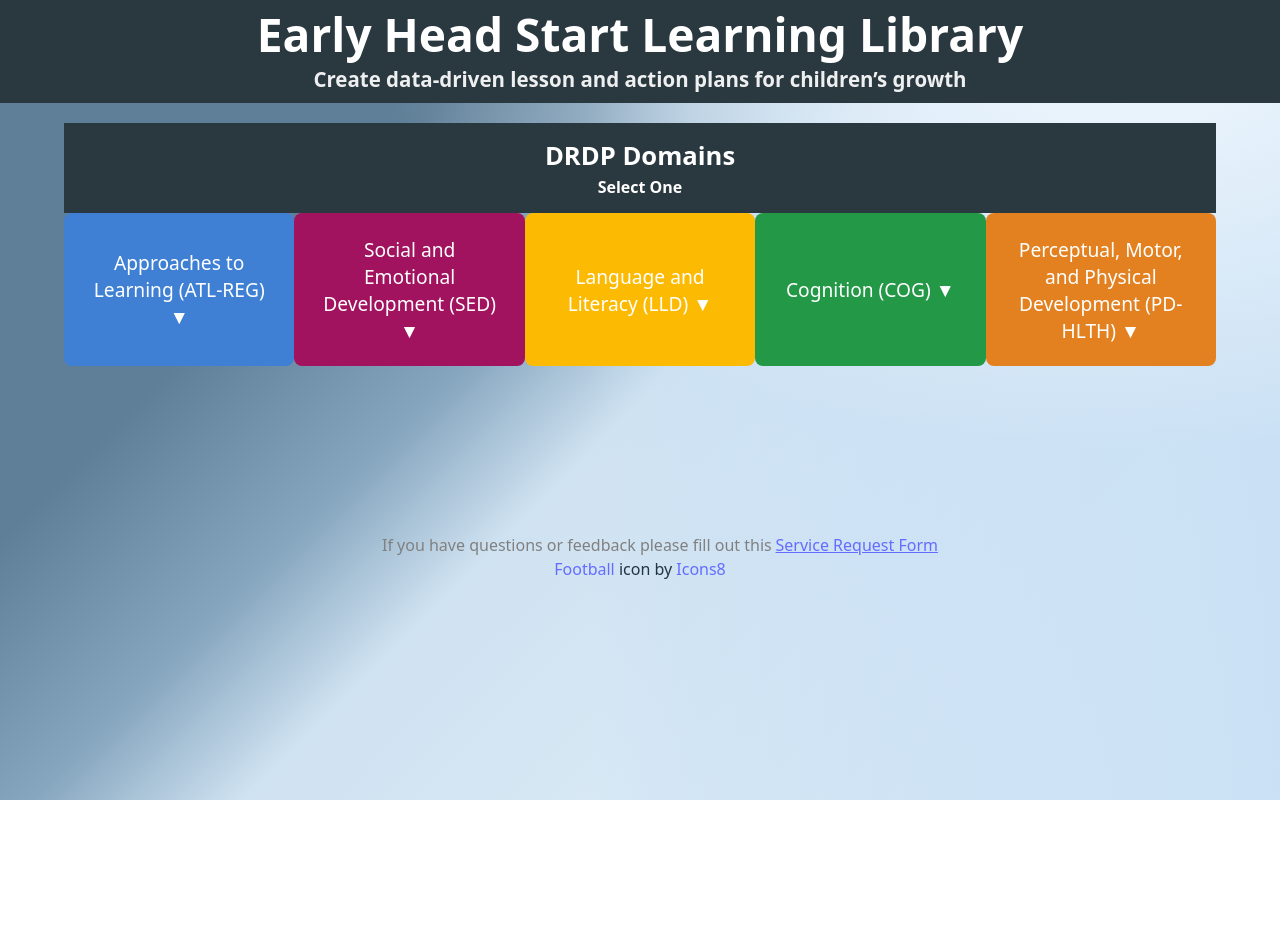
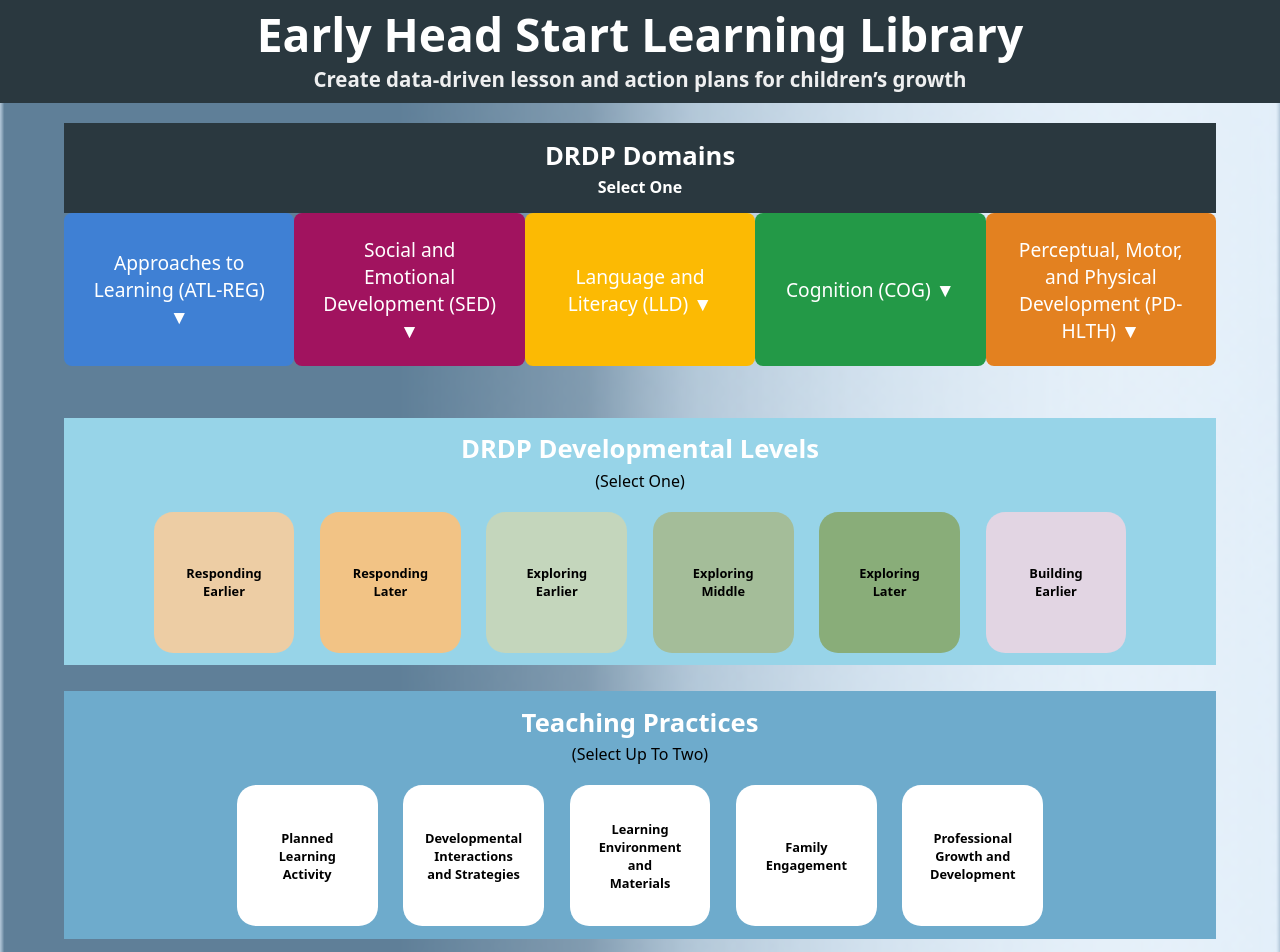
Before and after one commit to kylelin23/EHS_webpage, a React (Vite) app: page /dataPage in a window 1280 px wide. Shown: the top 952 px of the page. Before the commit the page ends 800 px from the top, so only its background shows below. Built offline with nearby package versions, Linux system fonts and the light colour scheme.

Commit message:
Show all

```diff
--- a/src/dataPage.jsx
+++ b/src/dataPage.jsx
@@ -118,9 +118,6 @@ function DataPage() {
 ];
 
   // Functions:
-  const navigateBack = () => {
-    navigate("/");
-  }
 
   const atlDropDown = () => {
     setSelectedMeasure('Not Selected');
@@ -376,7 +373,6 @@ function DataPage() {
 
         <div style = {{display: 'flex', justifyContent: 'center'}}>
 
-        {developmentalLevelOpen &&
         <div className="developmentalLevelOuterContainer">
           <div style = {{display: 'flex', flexDirection: 'column', alignItems: 'center'}}>
             <div className = "titleText">
@@ -413,11 +409,10 @@ function DataPage() {
           </div>
 
         </div>
-        }
+
         </div>
 
         <div style = {{display: 'flex', justifyContent: 'center'}}>
-          {teachingStratOpen &&
 
           <div className="teachingStratOuterContainer">
 
@@ -454,10 +449,9 @@ function DataPage() {
               </div>
               </div>
 
-            }
+
         </div>
             <div style = {{display: 'flex', justifyContent: 'center'}}>
-              {teachingStratOpen &&
               <div className="resourcesOuterContainer">
 
                 <div style = {{display: 'flex', flexDirection: 'column', alignItems: 'center'}}>
@@ -496,7 +490,7 @@ function DataPage() {
               </div>
               </div>
               </div>
-              }
+
             </div>
 
 
@@ -504,7 +498,10 @@ function DataPage() {
       </div>
 
 
-      {teachingStratOpen &&
+      { (selectedMeasure != 'Not Selected'
+        || selectedDevelopmentalLevel != 'Not Selected'
+        || selectedTeachingStrats != ['Not Selected']
+        || selectedResources != 'Not Selected') &&
 
         <div className = "data">
 
@@ -519,6 +516,9 @@ function DataPage() {
               </div>
             </div>
           </div>
+          { filteredData.length == 0 &&
+            <div className = "smallText">No Activities to Display</div>
+          }
 
 
 
```
